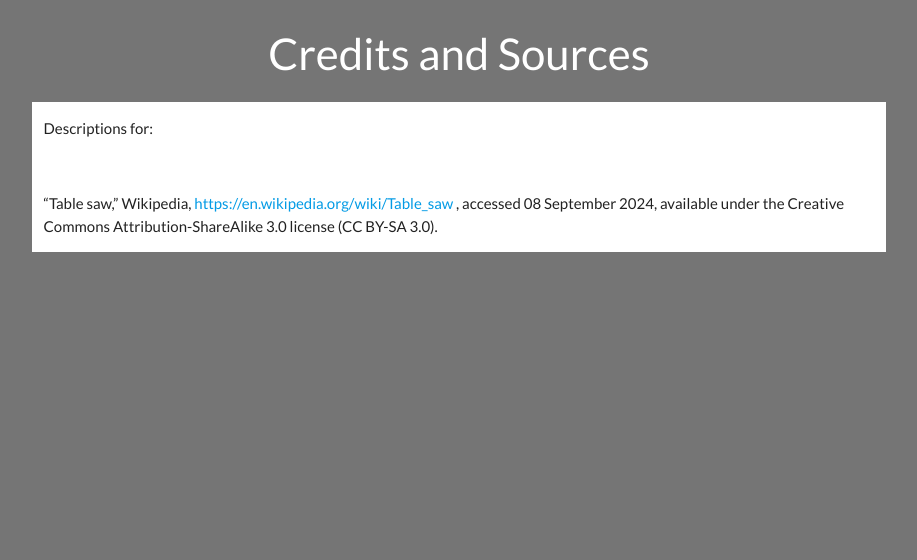
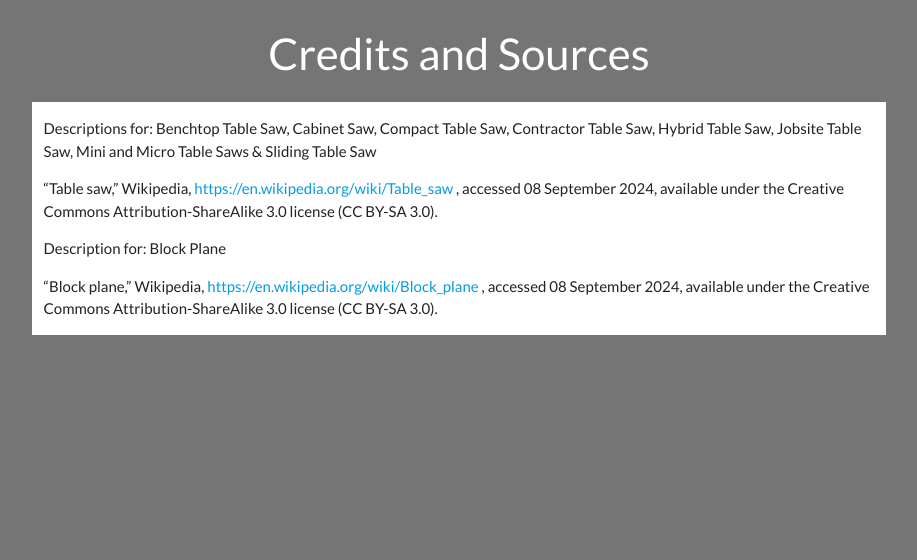
Before and after one commit to Cleg83/tool_db, a Flask app: page /credits in a window 1280 px wide. Shown: the top 560 px of the page, without its empty margins (181-1098 px from the left). Run offline with Flask 3, Linux system fonts and the light colour scheme; some libraries are stand-ins or nearby versions.

Commit message:
Add correct credits for all table saw entries and the block plane entry

```diff
--- a/tool_db/templates/credits.html
+++ b/tool_db/templates/credits.html
@@ -19,15 +19,30 @@
         <div class="col s12 m8 offset-m2 white">
             <ul>
                 <li>
-                    <p>Descriptions for: </p>
-                    <br>
+                    <p>
+                        Descriptions for: Benchtop Table Saw, Cabinet Saw, Compact Table Saw,
+                        Contractor Table Saw, Hybrid Table Saw, Jobsite Table Saw,
+                        Mini and Micro Table Saws & Sliding Table Saw
+                    </p>
                     <p>“Table saw,” Wikipedia,
                         <a href="https://en.wikipedia.org/wiki/Table_saw" target="_blank">
                             https://en.wikipedia.org/wiki/Table_saw
-                        </a>, accessed 08 September 2024, available under the Creative Commons Attribution-ShareAlike 3.0 license (CC BY-SA 3.0).
+                        </a>, accessed 08 September 2024, available under the Creative Commons Attribution-ShareAlike
+                        3.0 license (CC BY-SA 3.0).
                     </p>
                 </li>
-              </ul>
+                <li>
+                    <p>
+                        Description for: Block Plane
+                    </p>
+                    <p>“Block plane,” Wikipedia,
+                        <a href="https://en.wikipedia.org/wiki/Block_plane" target="_blank">
+                            https://en.wikipedia.org/wiki/Block_plane
+                        </a>, accessed 08 September 2024, available under the Creative Commons Attribution-ShareAlike
+                        3.0 license (CC BY-SA 3.0).
+                    </p>
+                </li>
+            </ul>
         </div>
     </div>
 </main>
```
